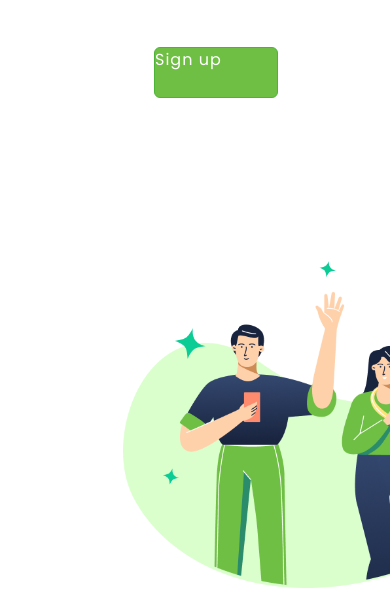
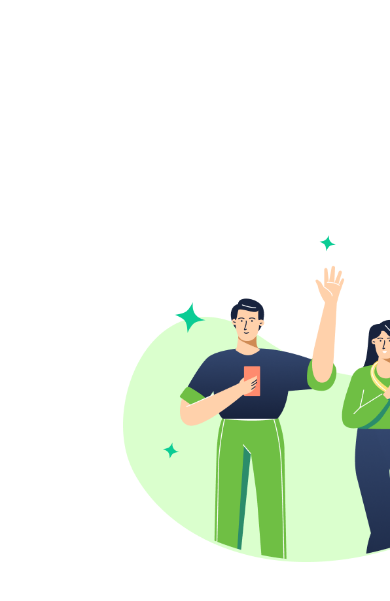
Before and after one commit to kekel007/devclub, a plain HTML site: page projeto/index.html in a window 390 px wide. Shown: the top 601 px of the page. Drawn offline with Linux system fonts and the light colour scheme.

Commit message:
altracao-no-meu- responsivo

```diff
--- a/projeto/styles.css
+++ b/projeto/styles.css
@@ -97,6 +97,7 @@ p {
         position: static;
         max-width: 100%;
         margin-right: 20%;
+        margin-bottom: -1%;
     }
 
     .titulo {
@@ -118,12 +119,24 @@ p {
 
     }
     .botao-liga{
-        display: flex;
-        margin: auto;
+        background: #6FBF44;
+        border: 5px solid #4CB538;
+        border-radius: 6px;
+        width: 124px;
+        height: 51px;
+        cursor: pointer;
+        font-size: 16px;
+        font-weight: 500;
+        line-height: 24px;
+        letter-spacing: 1px;
+        color: #FFFFFF;
+        margin: -31px 0px -578px 394px;
     }
    .botao-dodi{
         display: block;
         margin: 0 auto;
+
+
    }
 
     }
```
